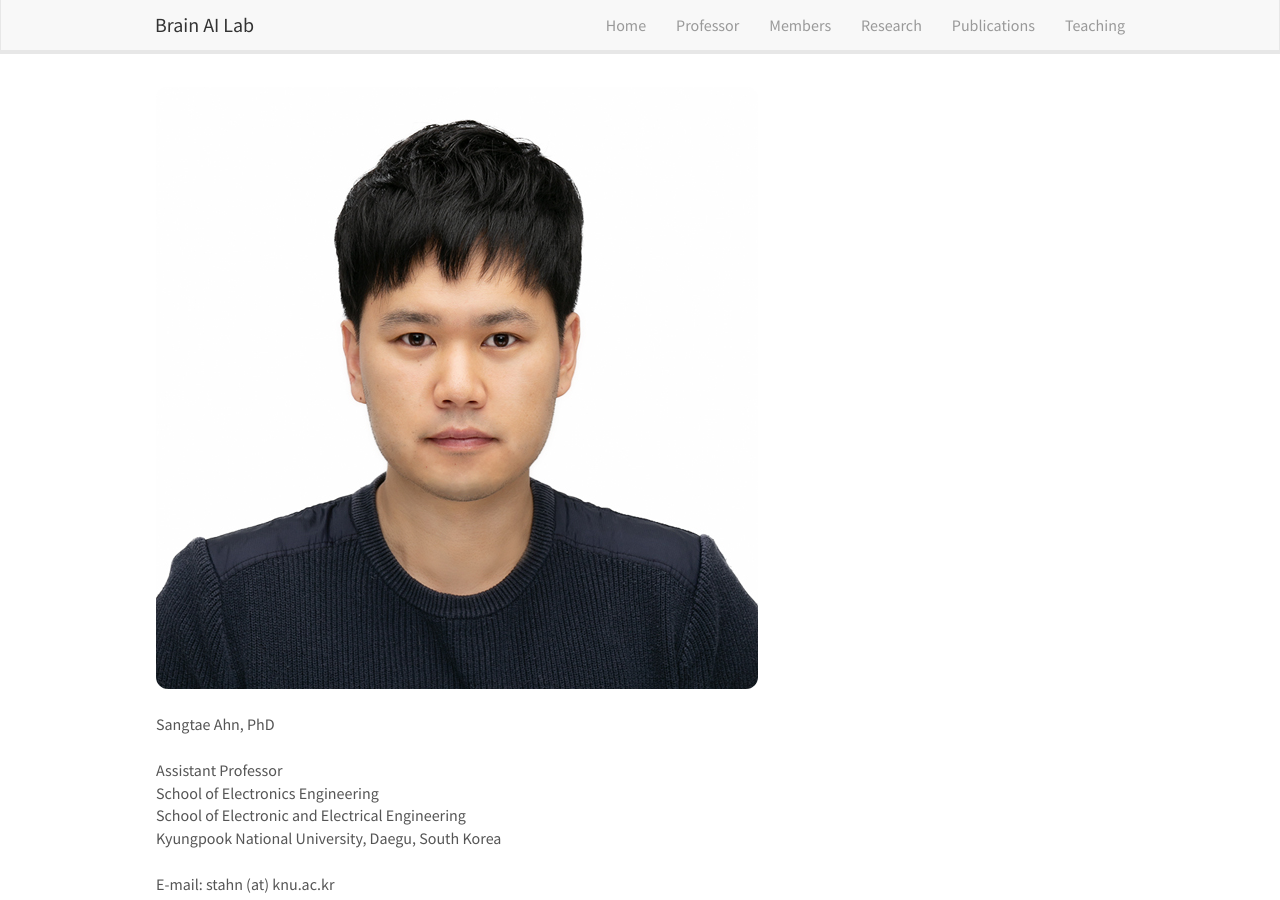
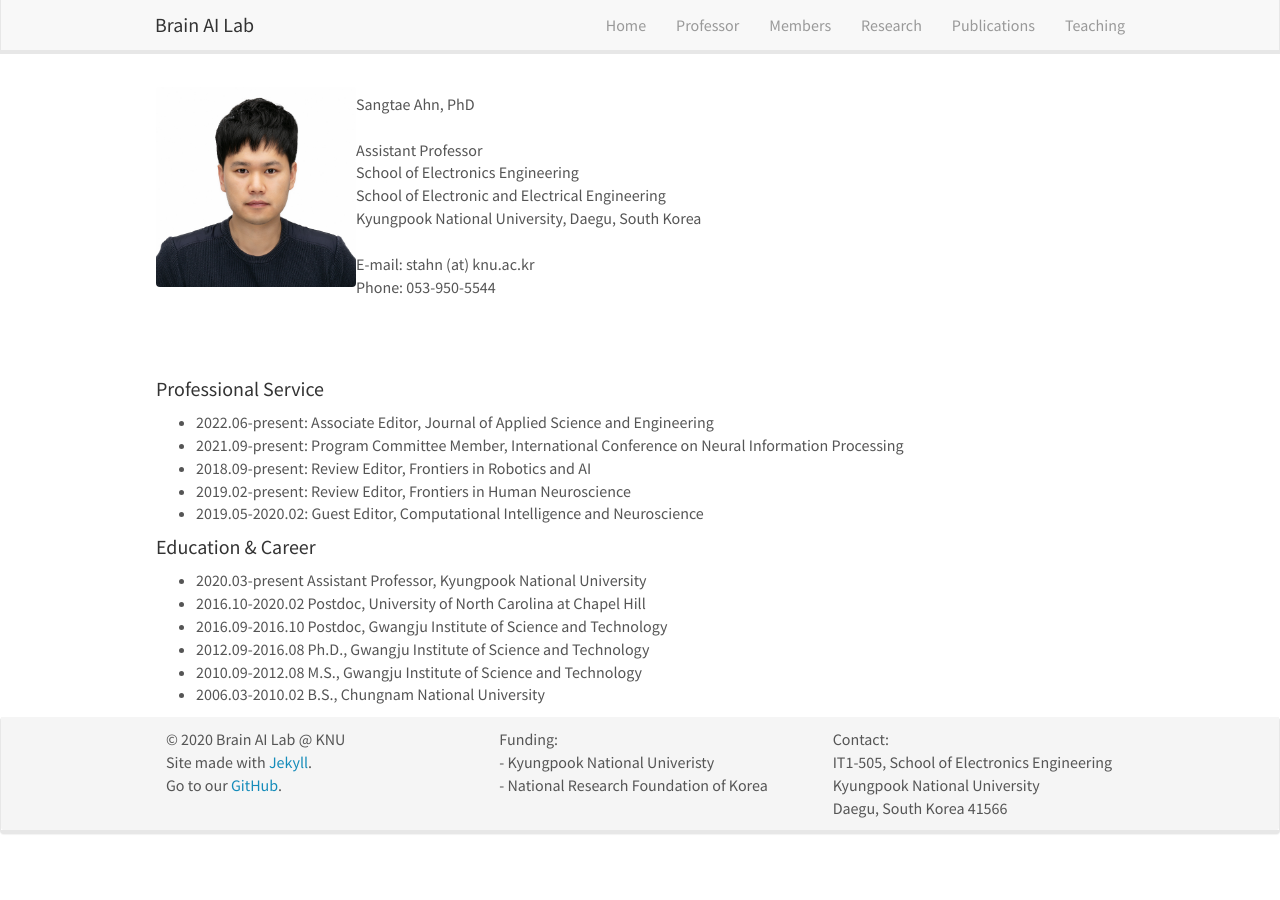
Before and after one commit to KNU-BrainAI/knu-brainai.github.io, a Jekyll site: the page built from _pages/professor.md, in a window 1280 px wide and 900 px high. Built offline with Jekyll 4.4.1, drawn with Linux system fonts in a browser that asks for light colours; nearby versions of some CDN libraries.

Commit message:
Update professor.md

```diff
--- a/_pages/professor.md
+++ b/_pages/professor.md
@@ -6,7 +6,7 @@ sitemap: false
 permalink: /professor/
 ---
 
-![]({{ site.url }}{{ site.baseurl }}/images/teampic/stahn.jpg){: style="width: 200px; float: left"; margin-right: 10px}
+![]({{ site.url }}{{ site.baseurl }}/images/teampic/stahn.jpg){: style="width: 200px; float: left"}
 <br/>
 Sangtae Ahn, PhD <br/><br/>
 Assistant Professor <br/>
```
